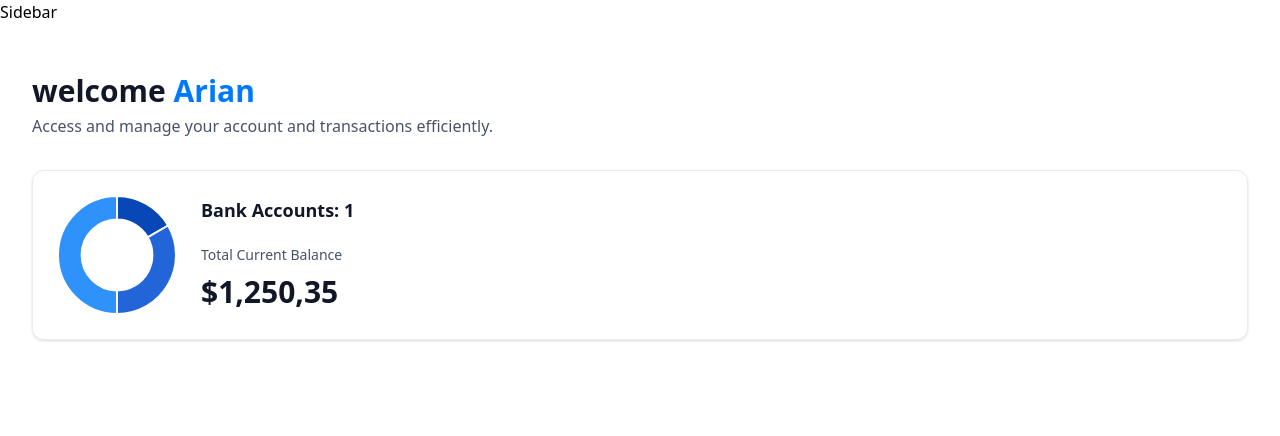
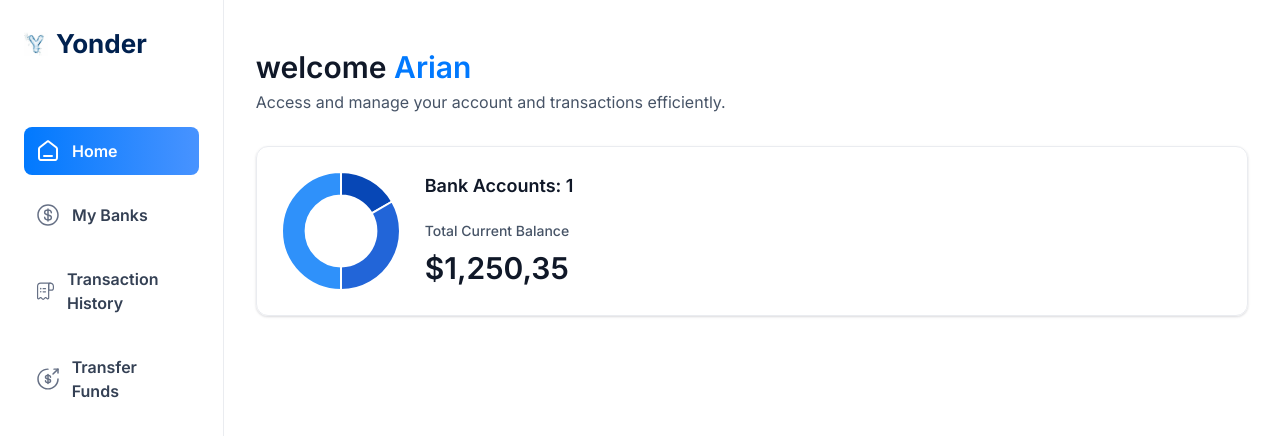
Before and after one commit to Orsini13/Merny-Fintech, a Next.js app: page / in a window 1280 px wide. Shown: the top 436 px of the page. Built offline with nearby package versions, Linux system fonts and the light colour scheme.

Commit message:
dynamic n active sidebar

```diff
--- a/app/(root)/layout.tsx
+++ b/app/(root)/layout.tsx
@@ -1,11 +1,16 @@
+import Sidebar from "@/components/Sidebar";
+
 export default function RootLayout({
   children,
 }: Readonly<{
   children: React.ReactNode
 }>) {
+
+  const loggedIn = {firstName: 'Adrian', lastName:'JSM'};
+
   return (
-    <main>
-      Sidebar
+    <main className="flex h-screen w-full font-inter">
+      <Sidebar user={loggedIn} />
       {children}
     </main>
   )
--- /dev/null
+++ b/components/Sidebar.tsx
@@ -0,0 +1,51 @@
+"use client"
+import Link from 'next/link'
+import Image from 'next/image'
+import { sidebarLinks } from '@/constants'
+import { usePathname } from 'next/navigation'
+import { cn } from '@/lib/utils'
+
+const Sidebar = ({ user }: SiderbarProps) => {
+    const pathname = usePathname();
+
+    return (
+        <section className='sidebar'>
+            <nav className='flex flex-col gap-4'>
+                <Link href="/" className='mb-12 cursor-pointer items-center flex gap-2'>
+                    <Image src="/icons/logoo.jpeg" alt="logo"
+                        width={34}
+                        height={34}
+                        className='size-[24px] max-xl:size-14'
+                    />
+                    <h1 className='sidebar-logo'>Yonder</h1>
+                </Link>
+                {sidebarLinks.map((item) => {
+                    const isActive = pathname === item.route || pathname.startsWith(`${item.route}/`)
+
+                    return (
+                        <Link href={item.route}
+                            key={item.label}
+                            className={cn('sidebar-link', { 'bg-bank-gradient': isActive })}
+                        >
+                            <div className='relative size-6 '>
+                                <Image src={item.imgURL}
+                                    alt={item.label}
+                                    fill
+                                    className={cn({
+                                        'brightness-[3] invert-0': isActive
+                                    })}
+                                />
+                            </div>
+                            <p className={cn('sidebar-label', { '!text-white': isActive })}>
+                                {item.label}
+                            </p>
+
+                        </Link>
+                    )
+                })}
+            </nav>
+        </section>
+    )
+}
+
+export default Sidebar
```
Also changed, not shown: public/icons/logoo.jpeg (added).
